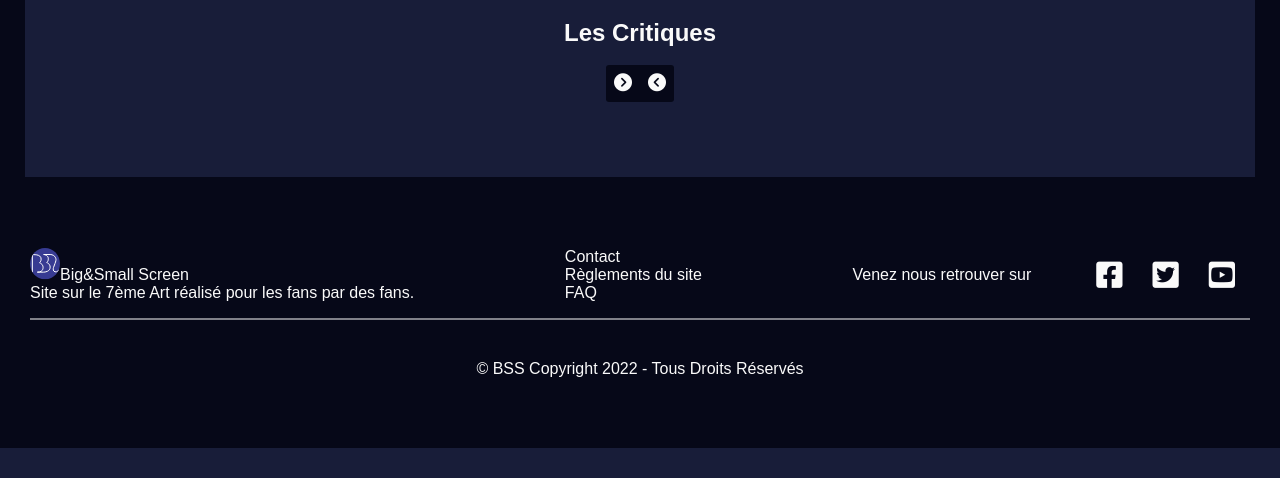
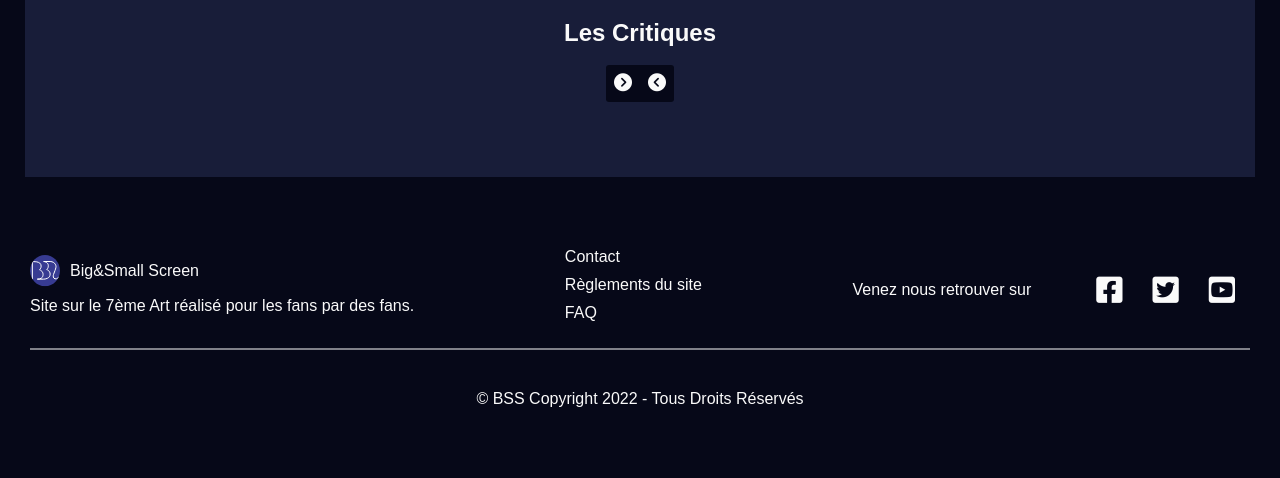
Before and after one commit to RmNLcN06/BigSmallScreen, a PHP site: page /BigSmallScreen/ in a window 1280 px wide. Shown: the part 745-1223 px from the top of the page. Before the commit the page ends 1193 px from the top, so only its background shows below. Run offline with PHP 8.4, Linux system fonts and the light colour scheme; data that the repository does not hold is empty; some libraries are stand-ins or nearby versions.

Commit message:
Save files correction

```diff
--- a/app/scss/layout/_footer.scss
+++ b/app/scss/layout/_footer.scss
@@ -7,13 +7,23 @@ footer {
   &__content {
     display: flex;
     justify-content: space-between;
+    align-items: center;
     margin-bottom: 15px;
     border-bottom: 2px solid rgba(250, 250, 250, 0.5);
+
+    ul > li {
+      display: flex;
+      align-items: center;
+      margin-bottom: 10px;
+
+      img {
+        margin-right: 10px;
+      }
+    }
 
     &--social {
       display: flex;
       justify-content: space-between;
-      align-items: center;
 
       p {
         margin-right: 50px;
--- a/dist/style.css
+++ b/dist/style.css
@@ -205,13 +205,21 @@ footer {
 .footer__content {
   display: flex;
   justify-content: space-between;
+  align-items: center;
   margin-bottom: 15px;
   border-bottom: 2px solid rgba(250, 250, 250, 0.5);
+}
+.footer__content ul > li {
+  display: flex;
+  align-items: center;
+  margin-bottom: 10px;
+}
+.footer__content ul > li img {
+  margin-right: 10px;
 }
 .footer__content--social {
   display: flex;
   justify-content: space-between;
-  align-items: center;
 }
 .footer__content--social p {
   margin-right: 50px;
--- a/pages/films.php
+++ b/pages/films.php
@@ -88,7 +88,7 @@ $articles = $request->fetchAll(PDO::FETCH_ASSOC);
                         <a href="#" class="description--category ellipsis"><?= $article['name']; ?></a>
 
                         <div class="card__cell--tags ellipsis">
-                        <?php
+                            <?php
                             $currentArticle = $article['id'];
                                 //$type = 'SELECT * FROM types JOIN articles ON articles.type_id = types.id WHERE articles.type_id = 2';
                                 $type = 'SELECT types.id, articles.id, types.name
@@ -110,7 +110,7 @@ $articles = $request->fetchAll(PDO::FETCH_ASSOC);
                                 foreach($resultType as $type) {
                             ?>
 
-                                <a href="#" class="description--tags ellipsis"><?= $type['name']; ?></a> /
+                            <a href="#" class="description--tags ellipsis"><?= $type['name']; ?></a> /
 
                             <?php
                                 }
```
Also changed, not shown: 1 other file.
